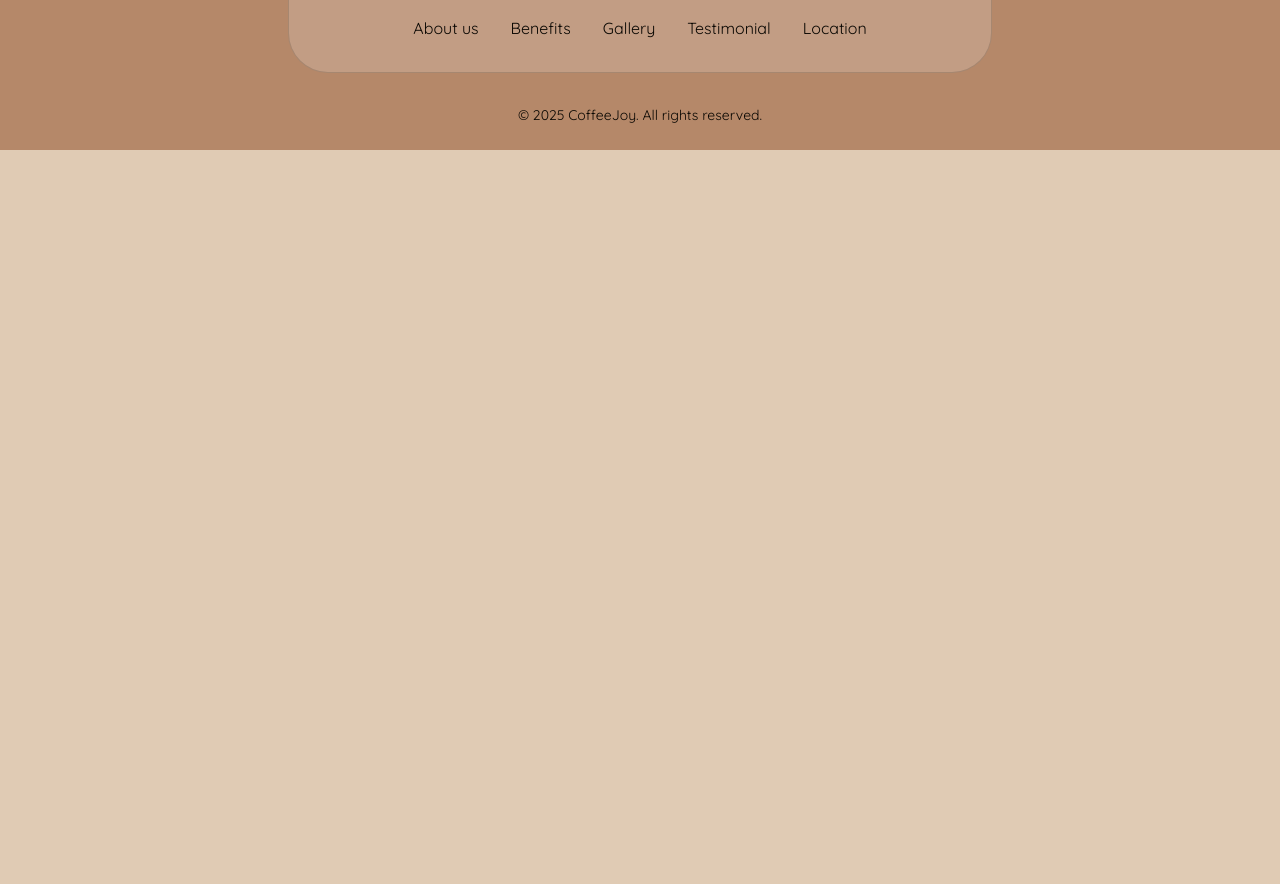
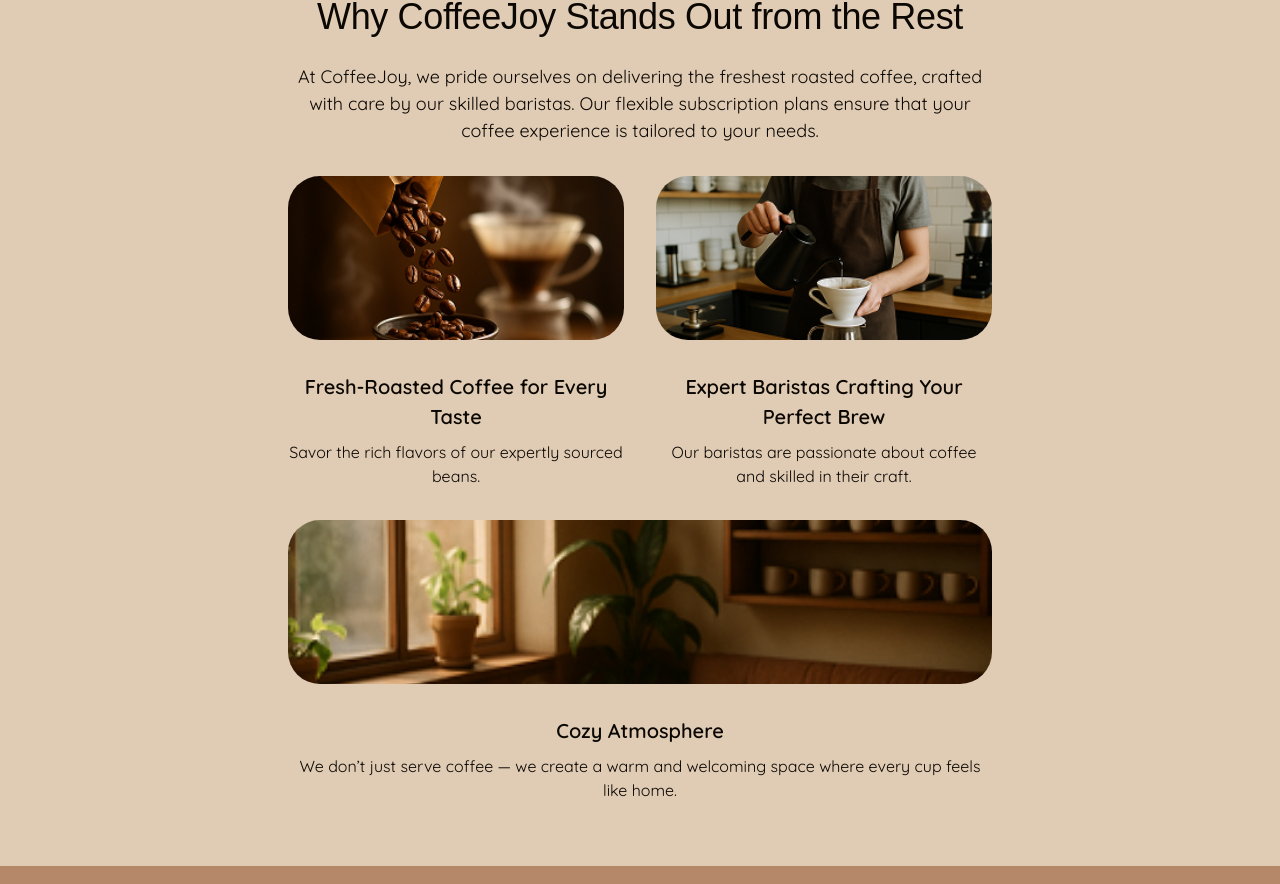
Before and after one commit to IrinaV1/coffeejoy, a website built with Vite: page src/index.html in a window 1280 px wide. Shown: the part 1905-2789 px from the top of the page. Before the commit the page ends 2055 px from the top, so only its background shows below. Built offline with nearby package versions, Linux system fonts and the light colour scheme; a web font is replaced by a local one.

Commit message:
add quality-mob

```diff
--- a/src/css/base.css
+++ b/src/css/base.css
@@ -1,5 +1,6 @@
 html {
-   scroll-behavior: smooth;}
+   scroll-behavior: smooth;
+  }
 body {
   font-family: "Quicksand", sans-serif;
   color: #0b0803;
--- a/src/css/quality.css
+++ b/src/css/quality.css
@@ -0,0 +1,81 @@
+.quality-subtitle {
+  font-weight: 600;
+  font-size: 16px;
+  line-height: 1.5;
+  text-align: center;
+  margin-bottom: 16px;
+}
+
+.quality-title {
+  font-family: "Aboreto", sans-serif;
+  font-weight: 400;
+  font-size: 36px;
+  line-height: 1.2;
+  letter-spacing: -0.01em;
+  text-align: center;
+  margin-bottom: 24px;
+}
+
+.quality-text {
+  font-weight: 400;
+  font-size: 18px;
+  line-height: 1.5;
+  text-align: center;
+  margin-bottom: 32px;
+}
+
+.quality-list {
+  display: flex;
+  flex-wrap: wrap;
+  gap: 24px;
+}
+
+
+
+.quality-wrapper-img {
+  min-width: 288px;
+  height: 164px;
+
+  border-radius: 32px;
+  overflow: hidden;
+  margin-bottom: 32px;
+}
+
+.quality-img {
+  display: block;
+  object-fit: cover;
+  width: 100%;
+  height: auto;
+
+}
+
+.quality-item-title {
+  font-weight: 600;
+  font-size: 20px;
+  line-height: 1.5;
+  text-align: center;
+  margin-bottom: 8px;
+}
+
+.quality-item-text {
+  font-weight: 400;
+  font-size: 16px;
+  line-height: 1.5;
+  text-align: center;
+}
+
+/* Styles for Tablet devices */
+@media only screen and (min-width: 768px) {
+  .quality-list {
+    display: grid;
+    grid-template-columns: repeat(2, 1fr);
+    gap: 32px;
+  }
+
+  .quality-item:nth-child(3) {
+    grid-column: 1 / -1;
+  }
+}
+
+/* Styles for Desktop devices */
+@media only screen and (min-width: 1440px) {}
--- a/src/partials/header.html
+++ b/src/partials/header.html
@@ -46,19 +46,19 @@
     <nav class="nav">
       <ul class="header-list">
         <li class="header-item">
-          <a class="header-link" href="#welcome" target="_blank" rel="noopener noreferrer">About us</a>
+          <a class="header-link" href="#welcome">About us</a>
         </li>
         <li class="header-item">
-          <a class="header-link" href="#" target="_blank" rel="noopener noreferrer">Benefits</a>
+          <a class="header-link" href="#quality">Benefits</a>
         </li>
         <li class="header-item">
-          <a class="header-link" href="#" target="_blank" rel="noopener noreferrer">Gallery</a>
+          <a class="header-link" href="#experience">Gallery</a>
         </li>
         <li class="header-item">
-          <a class="header-link" href="#testimonials" target="_blank" rel="noopener noreferrer">Testimonial</a>
+          <a class="header-link" href="#testimonials">Testimonial</a>
         </li>
         <li class="header-item">
-          <a class="header-link" href="#location" target="_blank" rel="noopener noreferrer">Location</a>
+          <a class="header-link" href="#location">Location</a>
         </li>
       </ul>
     </nav>
--- a/src/partials/quality.html
+++ b/src/partials/quality.html
@@ -0,0 +1,40 @@
+<section id="quality" class="section">
+  <div class="container">
+    <p class="quality-subtitle">Quality</p>
+    <h2 class="quality-title">Why CoffeeJoy Stands Out from the Rest</h2>
+    <p class="quality-text">At CoffeeJoy, we pride ourselves on delivering the freshest roasted coffee, crafted with
+      care
+      by our skilled
+      baristas.
+      Our flexible subscription plans ensure that your coffee experience is tailored to your needs.</p>
+    <ul class="quality-list">
+      <li class="quality-item">
+        <div class="quality-wrapper-img">
+          <img class="quality-img" src="/img/quality-mob1.jpg" alt="quality">
+        </div>
+        <h3 class="quality-item-title">Fresh-Roasted Coffee for Every Taste</h3>
+        <p class="quality-item-text">Savor the rich flavors of our expertly sourced beans.</p>
+      </li>
+      <li class="quality-item">
+        <div class="quality-wrapper-img">
+          <img class="quality-img" src="/img/quality-mob2.jpg" alt="quality">
+        </div>
+        <h3 class="quality-item-title">Expert Baristas Crafting Your Perfect Brew</h3>
+        <p class="quality-item-text">Our baristas are passionate about coffee and skilled in their craft.</p>
+      </li>
+      <li class="quality-item">
+        <div class="quality-wrapper-img">
+          <img class="quality-img" src="/img/quality-mob3.jpg" alt="quality">
+        </div>
+        <h3 class="quality-item-title">Cozy Atmosphere</h3>
+        <p class="quality-item-text">We don’t just serve coffee — we create a warm and welcoming space where every cup
+          feels like home.</p>
+      </li>
+    </ul>
+
+
+
+
+
+  </div>
+</section>
```
Also changed, not shown: src/img/quality-mob1-2x.jpg (added), src/img/quality-mob1.jpg (added), src/img/quality-mob2-2x.jpg (added), src/img/quality-mob2.jpg (added), src/img/quality-mob3-2x.jpg (added), src/img/quality-mob3.jpg (added).
